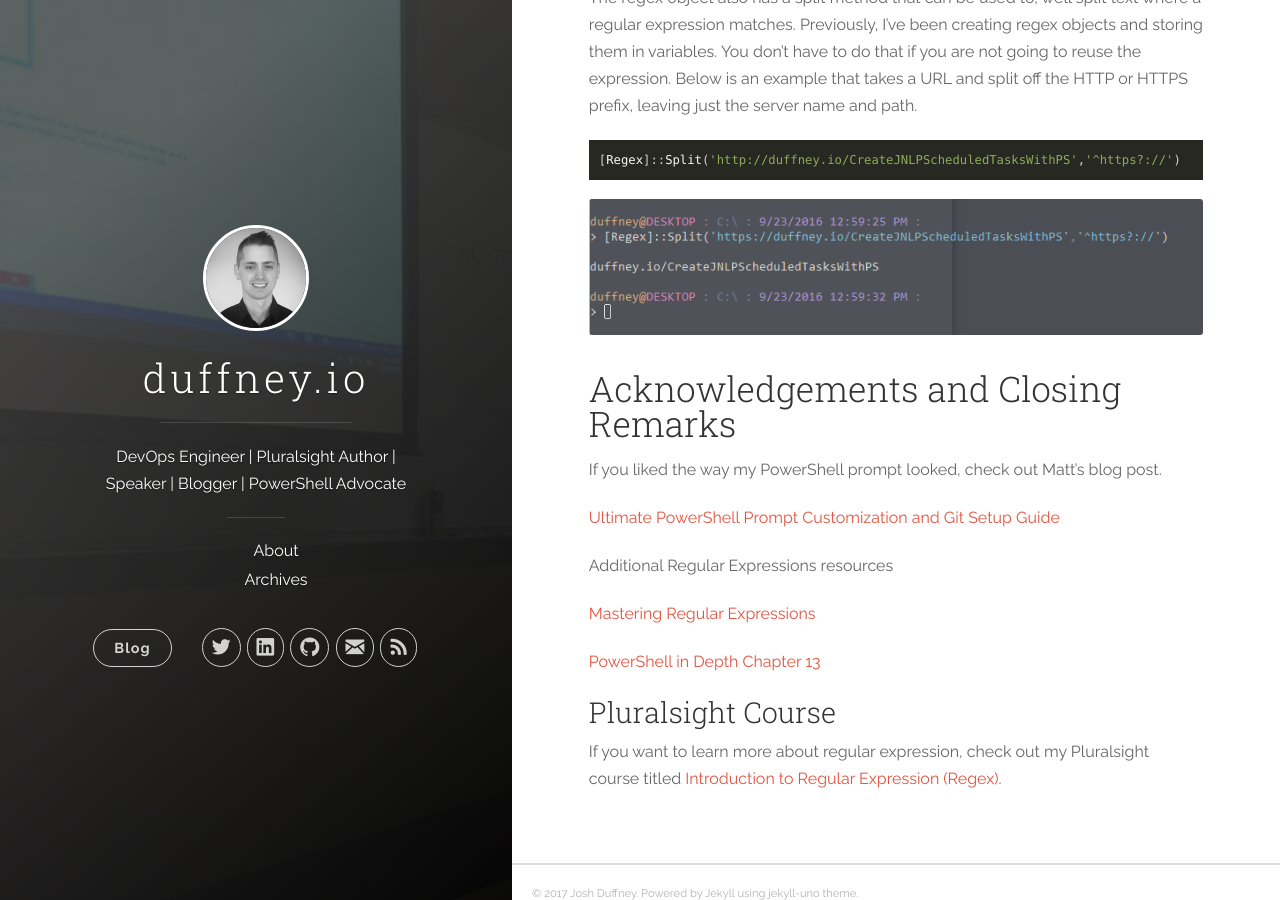
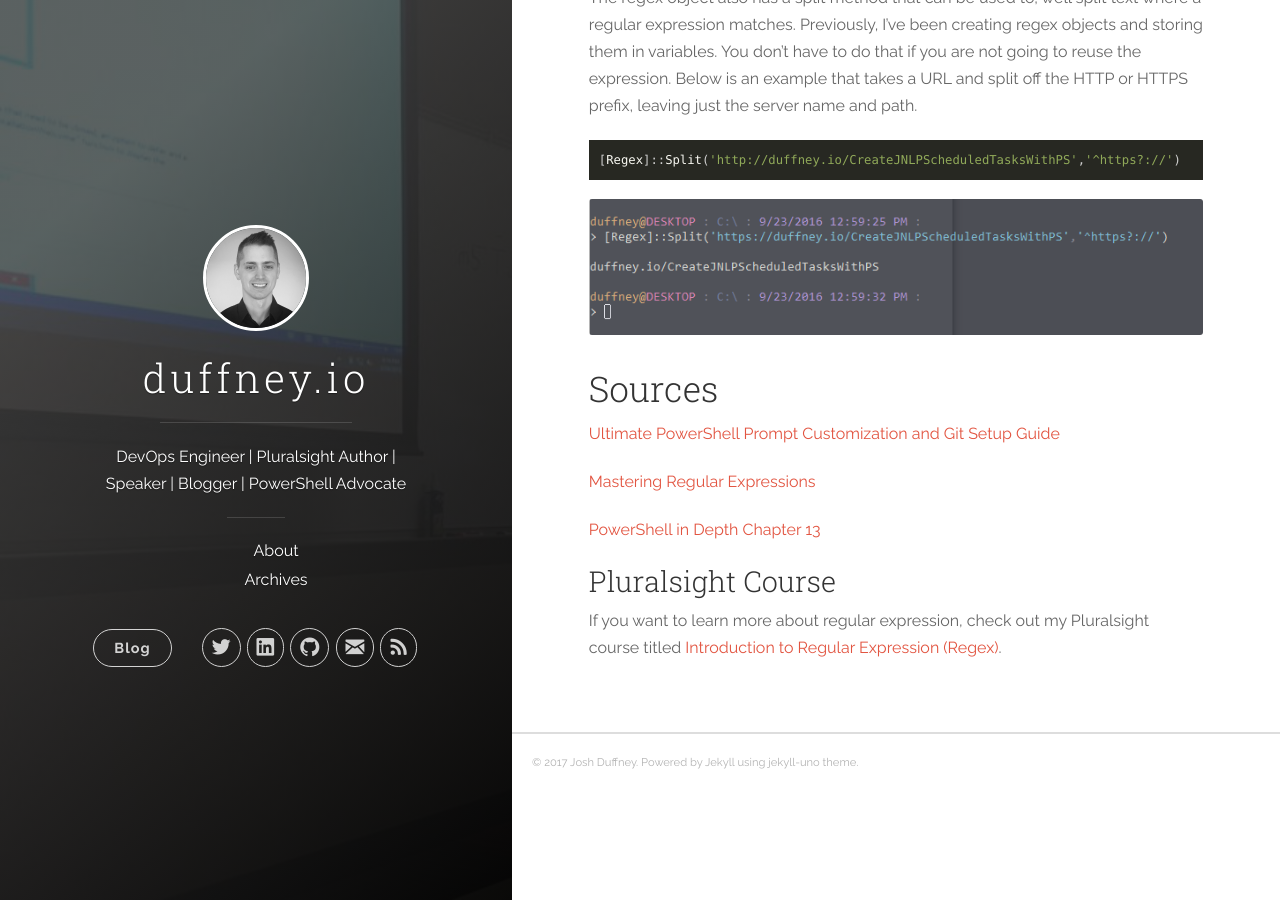
Before and after one commit to AzureDevOps3/duffney.github.io, a Jekyll site: the page built from _posts/2016-9-23-APracticalGuideforUsingRegexinPowerShell.md, in a window 1280 px wide and 900 px high, scrolled down 7519 px. Built offline with Jekyll 4.4.1, drawn with Linux system fonts in a browser that asks for light colours; nearby versions of some CDN libraries; comment, search, counter and statistics services are not loaded.

Commit message:
updated sources section

```diff
--- a/_posts/2016-9-23-APracticalGuideforUsingRegexinPowerShell.md
+++ b/_posts/2016-9-23-APracticalGuideforUsingRegexinPowerShell.md
@@ -164,13 +164,9 @@ You don't have to do that if you are not going to reuse the expression. Below is
 
 ![regexsplit](/images/posts/2016-9-23/regexsplit.png "regexsplit")
 
-## Acknowledgements and Closing Remarks
-
-If you liked the way my PowerShell prompt looked, check out Matt's blog post.
+## Sources
 
 [Ultimate PowerShell Prompt Customization and Git Setup Guide](https://hodgkins.io/ultimate-powershell-prompt-and-git-setup)
-
-Additional Regular Expressions resources
 
 [Mastering Regular Expressions](https://www.amazon.com/Mastering-Regular-Expressions-Jeffrey-Friedl/dp/0596528124)
 
```
